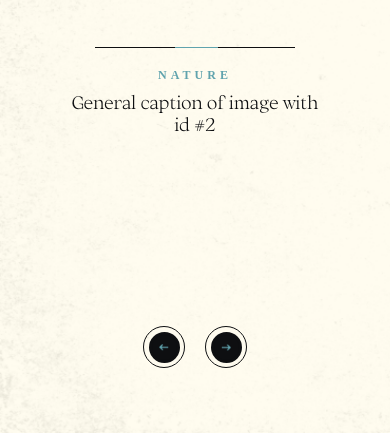
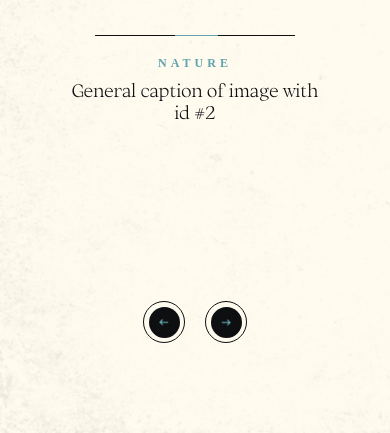
Before and after one commit to LauraSaporoso/Gallery-Challenge, a plain HTML site: page index.html in a window 390 px wide. Shown: the part 411-844 px from the top of the page. Drawn offline with Linux system fonts and the light colour scheme; files whose address does not match are found by name.

Commit message:
Update style.css

```diff
--- a/style/style.css
+++ b/style/style.css
@@ -227,7 +227,7 @@ section h1:hover {
     .container-arrow-mobile {
         display: flex;
         justify-content: center;
-        margin-bottom: 45px;
+        margin-bottom: 20%;
     }
 
     .circle-right {
```
